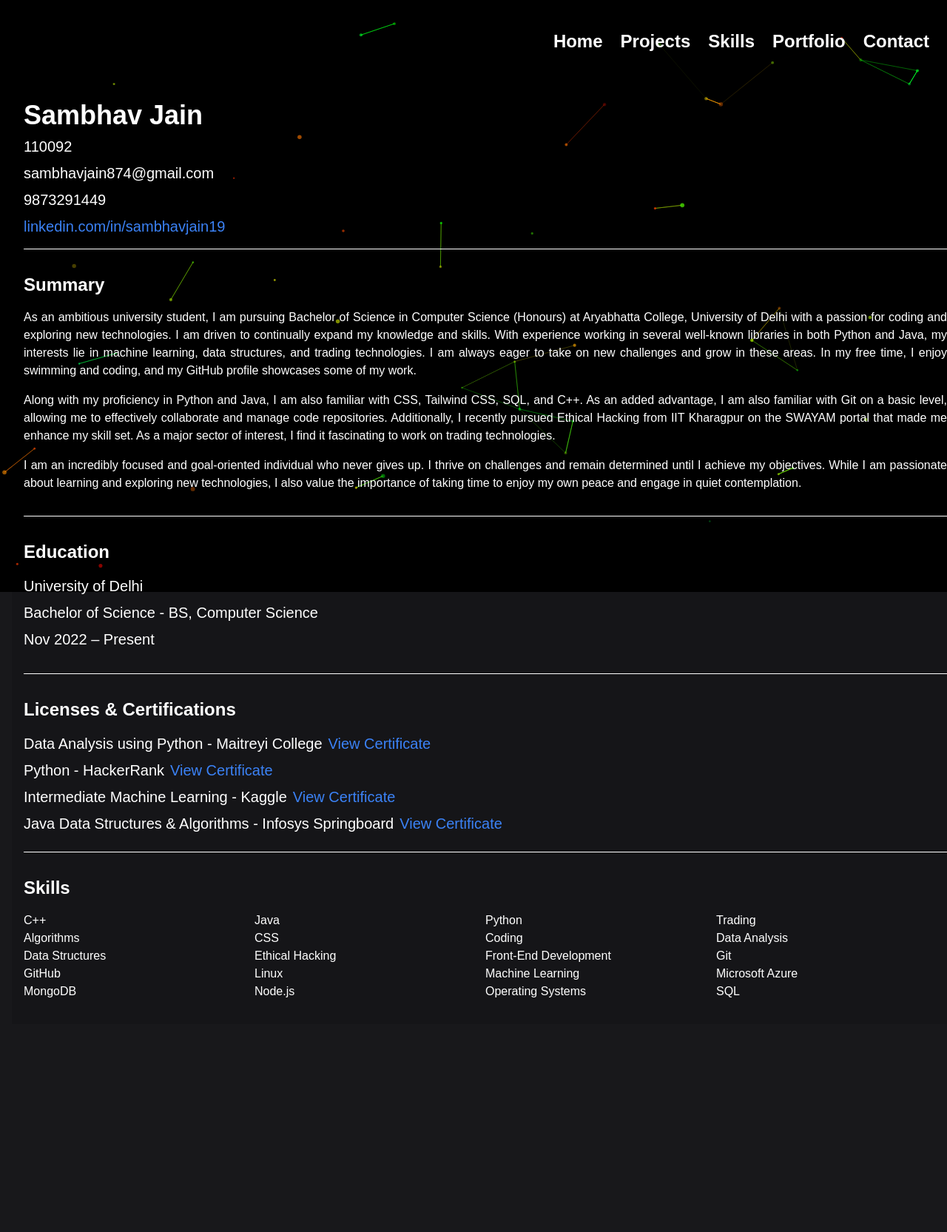
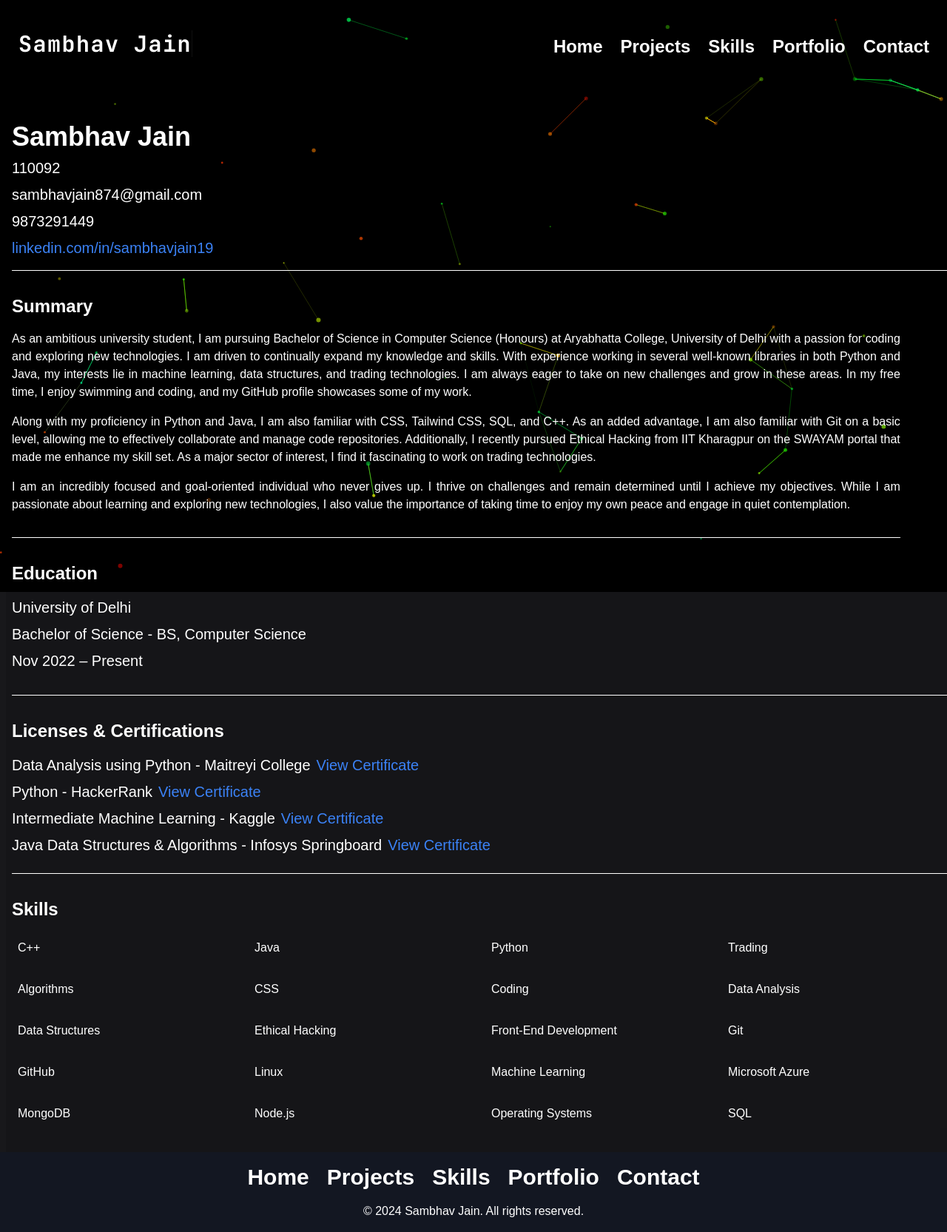
Before and after one commit to sambhav874/My-PortFolio, a React (Create React App) app in the folder frontend/: page /portfolio in a window 1280 px wide. Shown: the whole page at 74% size. Before the commit the page ends 1400 px from the top, so only its background shows below. Built offline with nearby package versions, Linux system fonts and the light colour scheme.

Commit message:
Loading...

```diff
--- a/frontend/package.json
+++ b/frontend/package.json
@@ -8,6 +8,7 @@
     "@mui/icons-material": "^5.15.4",
     "@mui/material": "^5.15.4",
     "@reduxjs/toolkit": "^2.0.1",
+    "@tailwindcss/typography": "^0.5.10",
     "@testing-library/jest-dom": "^5.17.0",
     "@testing-library/react": "^13.4.0",
     "@testing-library/user-event": "^13.5.0",
@@ -29,6 +30,7 @@
     "tailwindcss": "^3.4.1",
     "three": "^0.160.0",
     "tsparticles": "^3.0.3",
+    "typeface-jetbrains-mono": "^2.0.1",
     "web-vitals": "^2.1.4"
   },
   "scripts": {
--- a/frontend/src/App.js
+++ b/frontend/src/App.js
@@ -10,6 +10,7 @@ import Header from './components/header';
 import Skills from './components/Skills';
 import Contact from './components/Contact';
 import Navbar from './components/Navbar';
+import Footer from './components/Footer';
 import './App.css';
 
 class ErrorBoundary extends React.Component {
@@ -74,7 +75,12 @@ function App() {
               <Route path="/skills" element={<Skills />} />
               <Route path="/portfolio" element={<Portfolio />} />
               <Route path="/contact" element={<Contact />} />
+
+
+
             </Routes>
+
+            <Footer />
           </div>
         </ErrorBoundary>
       </Router>
--- /dev/null
+++ b/frontend/src/components/Footer.jsx
@@ -0,0 +1,31 @@
+// Footer.jsx
+
+import React from 'react';
+import { Link } from 'react-router-dom';
+
+const Footer = () => {
+  return (
+    <footer className="bg-slate-900 bg-opacity-50 text-white py-4 text-center">
+      <div className="flex flex-col md:flex-row justify-center items-center space-y-4 md:space-y-0 md:space-x-6 text-3xl font-bold">
+        <Link to="/" className="hover:text-indigo-500">
+          Home
+        </Link>
+        <Link to="/projects" className="hover:text-indigo-500">
+          Projects
+        </Link>
+        <Link to="/skills" className="hover:text-indigo-500">
+          Skills
+        </Link>
+        <Link to="/portfolio" className="hover:text-indigo-500">
+          Portfolio
+        </Link>
+        <Link to="/contact" className="hover:text-indigo-500">
+          Contact
+        </Link>
+      </div>
+      <p className="mt-4 font-thin">&copy; 2024 Sambhav Jain. All rights reserved.</p>
+    </footer>
+  );
+};
+
+export default Footer;
--- a/frontend/src/components/Home.jsx
+++ b/frontend/src/components/Home.jsx
@@ -1,63 +1,17 @@
 import React from 'react';
 import { motion } from 'framer-motion';
-import { FaUniversity, FaCode, FaSwimmingPool, FaGithub } from 'react-icons/fa';
-import Helmet from 'react-helmet';
+import { FaUniversity, FaCode, FaJava, FaGithub } from 'react-icons/fa';
 
 
-function MyComponent() {
-  return (
-    <div>
 
 
-<Helmet>
-
-
-<link
-
-
-rel="preconnect"
-
-href="https://fonts.googleapis.com"
-        />
-
-
-<link
-
-
-rel="preconnect"
-
-href="https://fonts.gstatic.com"
-
-crossorigin
-        />
-
-
-<link
-
-
-href="https://fonts.googleapis.com/css2?family=Poppins:wght@100;200;300;400;500;600;700;800;900&display=swap"
-
-
-rel="stylesheet"
-        />
-
-
-</Helmet>
-      {/* Rest of your component's content */}
-    </div>
-  );
-}
 
 const Home = () => {
-  const textVariants = {
-    hidden: { opacity: 0, y: 20 },
-    visible: { opacity: 1, y: 0, transition: { delay: 0.3, duration: 0.8 } },
-  };
 
   const infoData = [
     { icon: <FaUniversity className="text-4xl mb-2" />, text: 'Pursuing B.Sc. in Computer Science (Honours) at Aryabhatta College, University of Delhi' },
     { icon: <FaCode className="text-4xl mb-2" />, text: 'Passionate about coding, exploring new technologies, and working with Python and Java' },
-    { icon: <FaSwimmingPool className="text-4xl mb-2" />, text: 'Enjoys swimming in free time and contributing to various projects on GitHub' },
+    { icon: <FaJava className="text-4xl mb-2" />, text: 'Enjoys coding in free time and contributing to various projects on GitHub' },
     { icon: <FaGithub className="text-4xl mb-2" />, text: 'Check out my GitHub profile to see some of my coding adventures' },
   ];
 
@@ -68,7 +22,7 @@ const Home = () => {
       </h2>
 
       {/* Cards for the First 3 Objects */}
-      <div className="grid grid-cols-1 md:grid-cols-3 gap-4 mb-6 mt-16 mx-4">
+      <div className="grid grid-cols-1 md:grid-cols-3 gap-4 mb-6 mt-16 mx-3">
   {infoData.slice(0, 3).map((item, index) => (
     <motion.div
       key={index}
--- a/frontend/src/components/Navbar.jsx
+++ b/frontend/src/components/Navbar.jsx
@@ -1,5 +1,9 @@
 import React, { useState, useEffect } from 'react';
 import { Link } from 'react-router-dom';
+import 'typeface-jetbrains-mono';
+import './nav_.css';
+
+
 
 const Navbar = () => {
   const [isSidebarOpen, setIsSidebarOpen] = useState(false);
@@ -26,9 +30,9 @@ const Navbar = () => {
     setIsSidebarOpen(false); // Close sidebar with animation
   };
 
-
   return (
-    <div className="text-white pt-10 px-6 pb-2 flex justify-end items-center shadow-lg top-0 z-50">
+    <div className="text-white pt-10 px-6 pb-2 flex justify-between items-center shadow-lg top-0 z-50"><span>
+      <h1 className="text-2xl md:text-3xl text-left font-bold  tracking-wider font-mono type" >Sambhav Jain</h1></span>
       <button
         className="text-white text-2xl md:hidden"
         onClick={toggleSidebar}
--- a/frontend/src/components/Portfolio.jsx
+++ b/frontend/src/components/Portfolio.jsx
@@ -2,33 +2,18 @@ import React from 'react';
 
 const Portfolio = () => {
   const skills = [
-    'C++',
-    'Java',
-    'Python',
-    'Trading',
-    'Algorithms',
-    'CSS',
-    'Coding',
-    'Data Analysis',
-    'Data Structures',
-    'Ethical Hacking',
-    'Front-End Development',
-    'Git',
-    'GitHub',
-    'Linux',
-    'Machine Learning',
-    'Microsoft Azure',
-    'MongoDB',
-    'Node.js',
-    'Operating Systems',
-    'SQL',
+    'C++', 'Java', 'Python', 'Trading', 'Algorithms', 'CSS', 'Coding',
+    'Data Analysis', 'Data Structures', 'Ethical Hacking', 'Front-End Development',
+    'Git', 'GitHub', 'Linux', 'Machine Learning', 'Microsoft Azure', 'MongoDB',
+    'Node.js', 'Operating Systems', 'SQL',
   ];
 
   return (
-
-    <div className="container items-center text-left mx-4 my-4 mt-10 p-4 bg-opacity-10 text-white bg-black">
-      <div className="text-left mb-4 border-b-[1px] pb-4 border-white">
-        <h1 className="text-4xl font-bold mb-2 animate__animated animate-fadeInDown ">Sambhav Jain</h1>
+    <div className="container mx-2 py-8 px-2 mt-10 bg-opacity-10 text-white bg-black text-left ">
+      <div className="mb-8 border-b-[1px] pb-4 border-white">
+        <h1 className="text-4xl font-bold mb-2 animate__animated animate-fadeInDown hover:text-blue-500">
+          Sambhav Jain
+        </h1>
         <p className="text-xl mb-2 font-thin">110092</p>
         <p className="text-xl mb-2 font-thin">sambhavjain874@gmail.com</p>
         <p className="text-xl mb-2 font-thin">9873291449</p>
@@ -44,16 +29,14 @@ const Portfolio = () => {
         </p>
       </div>
 
-      <div className="mt-8 animate__animated animate__fadeInLeft font-thin border-b-[1px] pb-4 border-white">
+      <div className="mt-8 animate__animated animate__fadeInLeft font-thin border-b-[1px] pb-4 border-white w-[95%]">
         <h2 className="text-2xl font-bold mb-4">Summary</h2>
         <p className="text-justify mb-4">
           As an ambitious university student, I am pursuing Bachelor of Science in Computer Science (Honours) at Aryabhatta College, University of Delhi with a passion for coding and exploring new technologies. I am driven to continually expand my knowledge and skills. With experience working in several well-known libraries in both Python and Java, my interests lie in machine learning, data structures, and trading technologies. I am always eager to take on new challenges and grow in these areas. In my free time, I enjoy swimming and coding, and my GitHub profile showcases some of my work.
         </p>
-
         <p className="text-justify mb-4">
           Along with my proficiency in Python and Java, I am also familiar with CSS, Tailwind CSS, SQL, and C++. As an added advantage, I am also familiar with Git on a basic level, allowing me to effectively collaborate and manage code repositories. Additionally, I recently pursued Ethical Hacking from IIT Kharagpur on the SWAYAM portal that made me enhance my skill set. As a major sector of interest, I find it fascinating to work on trading technologies.
         </p>
-
         <p className="text-justify mb-4">
           I am an incredibly focused and goal-oriented individual who never gives up. I thrive on challenges and remain determined until I achieve my objectives. While I am passionate about learning and exploring new technologies, I also value the importance of taking time to enjoy my own peace and engage in quiet contemplation.
         </p>
@@ -96,9 +79,14 @@ const Portfolio = () => {
 
       <div className="mt-8 animate__animated animate__fadeInUp">
         <h2 className="text-2xl font-bold mb-4">Skills</h2>
-        <ul className=" grid grid-cols-4 mx-auto font-thin mb-4">
+        <ul className="grid grid-cols-4 gap-4 mx-auto font-thin">
           {skills.map((skill, index) => (
-            <li key={index}>{skill}</li>
+            <li
+              key={index}
+              className="hover:bg-blue-500 hover:text-white p-2 rounded-md transition duration-300"
+            >
+              {skill}
+            </li>
           ))}
         </ul>
       </div>
--- a/frontend/src/components/Skills.jsx
+++ b/frontend/src/components/Skills.jsx
@@ -76,8 +76,8 @@ const Skills2 = () => {
   ];
 
   return (
-    <div className="  p-2 rounded shadow-md text-center">
-      <h2 className="text-2xl font-bold mb-4 text-white">Skills</h2>
+    <div className="  p-2 rounded shadow-md mt-10 text-center">
+      <h2 className="text-3xl font-bold mb-3 text-white">Skills</h2>
       <div className="container grid grid-cols-3  gap-3">
         {skillsList.map((skill, index) => (
           <div key={index}>
--- a/frontend/src/components/header.jsx
+++ b/frontend/src/components/header.jsx
@@ -1,7 +1,8 @@
 import React, { useEffect, useState } from 'react';
 import headerImg from './resources/header.png';
 import './styles.css'; // Import the CSS file
-import 'tailwindcss/tailwind.css'; // Import Tailwind CSS
+import 'tailwindcss/tailwind.css'; // Import
+import Resume from './resources/Resume-Sambhav-Jain.pdf'
 
 function randomText() {
   const options = ['Web Developer', 'Data Analyst'];
@@ -20,20 +21,23 @@ function Header() {
   useEffect(() => {
     const interval = setInterval(() => {
       setText(randomText());
-    }, 1000); // Set the interval duration to match the typing animation duration
+    }, 3000); // Set the interval duration to match the typing animation duration
     return () => clearInterval(interval);
   }, []);
+
 
   return (
     <header className="container max-w-full h-screen flex overflow-hidden relative text-center">
       <div className="content flex-1 p-6 text-center relative font-thin z-10">
         <h4>HERE'S A QUICK INTRO</h4>
         <h1 className="relative">Hi, I'm <span>Sambhav</span>,</h1>
-        <h2 className="typeWrite  text-4xl md:text-3xl font-bold text-white mb-4">{text}</h2>
+        <h2 className="typeWrite  text-5xl md:text-3xl font-bold text-white mb-4">{text}</h2>
         <p className="font-thin relative">
           Hi there, thanks for checking this website. Please provide me your valuable feedback.
         </p>
-        <button className="btn">Get Started</button>
+        <a className="btn font-thin" href={Resume} download="Resume-Sambhav-Jain.pdf">
+          Download Resume
+        </a>
       </div>
       <div className="image w-min flex-1 md:flex hidden">
         <img className="object-cover" src={headerImg} alt="img" />
--- /dev/null
+++ b/frontend/src/components/nav_.css
@@ -0,0 +1,25 @@
+.type {
+  display: inline-block;
+  overflow: hidden;
+  border-right: 0.05em solid white; /* Add a border to represent the cursor */
+  white-space: nowrap;
+  margin: 1px; /* Remove default h1 margin */
+  animation:
+    typing 3s  ,
+    blinkCursor 1s  infinite alternate; /* Adjust cursor blink speed */
+}
+
+@keyframes typing {
+  from {
+    width: 0;
+  }
+  to {
+    width: 100%;
+  }
+}
+
+@keyframes blinkCursor {
+  to {
+    border-color: transparent;
+  }
+}
--- a/frontend/src/components/styles.css
+++ b/frontend/src/components/styles.css
@@ -1,4 +1,3 @@
-/* General resets and font */
 * {
   padding: 0;
   margin: 0;
--- a/frontend/tailwind.config.js
+++ b/frontend/tailwind.config.js
@@ -5,8 +5,9 @@ module.exports = {
   theme: {
     fontFamily: {
       sans: ['Poppins', 'sans-serif'],
+      mono: ['JetBrains Mono', 'monospace'],
     },
     extend: {},
   },
-  plugins: [],
+  plugins: [require('@tailwindcss/typography'),],
 }
```
Also changed, not shown: 2 other files (tests, documents, lock files or other folders).
